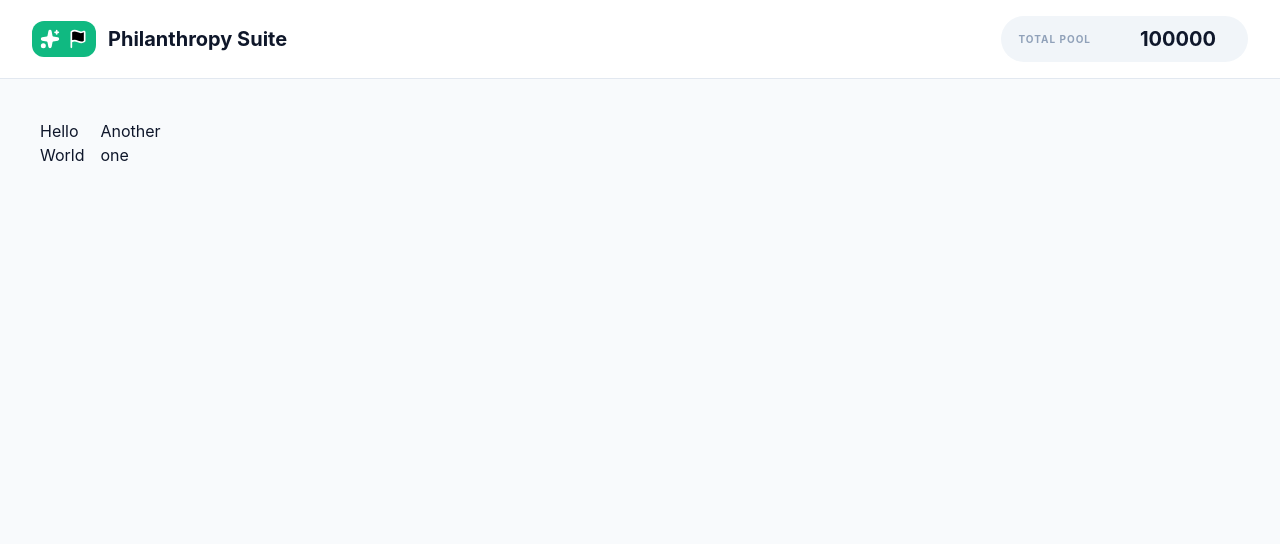
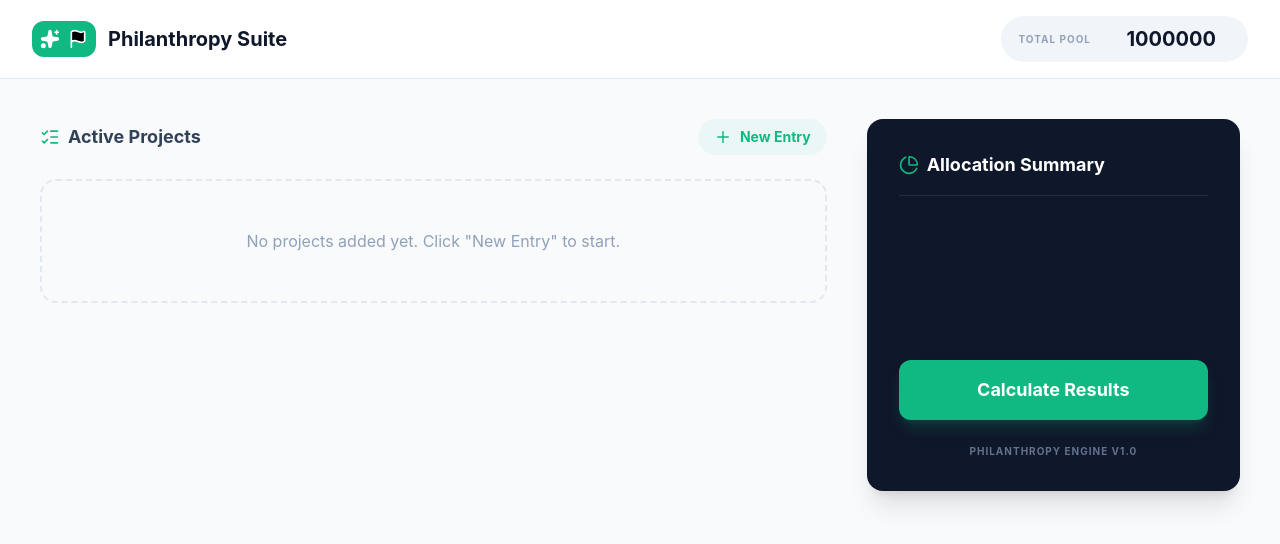
Before and after one commit to EccentricTom/philanthropy_suite, a React (Vite) app in the folder frontend/: page / in a window 1280 px wide. Shown: the top 544 px of the page. Built offline with nearby package versions, Linux system fonts and the light colour scheme.

Commit message:
created projectcard component

```diff
--- a/frontend/src/App.tsx
+++ b/frontend/src/App.tsx
@@ -1,22 +1,115 @@
 import { useState } from 'react';
+import { ListChecks, Plus, PieChart } from 'lucide-react';
 import { Header } from './components/Header';
-import "./index.css";
+import { ProjectCard } from './components/ProjectCard';
 
-function App() {
-  const [budget, setBudget] = useState(100000)
+// 1. IMPORT TYPE: Ensures compatibility with 'verbatimModuleSyntax'
+import type { Project } from './types';
 
+export default function App() {
+  // --- STATE ---
+  const [budget, setBudget] = useState(1000000);
+  const [projects, setProjects] = useState<Project[]>([]);
+
+  // --- LOGIC FUNCTIONS ---
+
+  // Adds a new project card to the list
+  const addProject = () => {
+    const newProject: Project = {
+      id: crypto.randomUUID(),
+      name: '',
+      impact: 50,
+      urgency: 50
+    };
+    setProjects([...projects, newProject]);
+  };
+
+  // Updates specific fields (name, impact, urgency) for a specific ID
+  const updateProject = (id: string, field: keyof Project, value: string | number) => {
+    setProjects(
+      projects.map((p) => (p.id === id ? { ...p, [field]: value } : p))
+    );
+  };
+
+  // Removes a project from the list
+  const deleteProject = (id: string) => {
+    setProjects(projects.filter((p) => p.id !== id));
+  };
+
+  // --- RENDER ---
   return (
     <div className="app-container">
-      <Header budget={budget}> setBudget={setBudget}</Header>
+      {/* Our Modular Header */}
+      <Header budget={budget} setBudget={setBudget} />
 
       <main className="main-layout">
-        <div className='flex gap-4 col-size-4'>
-            <h1 className="text-bold">Hello World</h1>
-            <h3 className="text-size-xl"> Another one</h3>
-        </div>
+
+        {/* Left Column: Project List */}
+        <section className="lg:col-span-8 w-full space-y-6">
+          <div className="flex justify-between items-center mb-6">
+            <h2 className="flex items-center gap-2 text-lg font-bold text-slate-700">
+              <ListChecks className="text-brand-primary" size={20} />
+              Active Projects
+            </h2>
+            <button
+              onClick={addProject}
+              className="btn-interactive btn-ghost-style"
+            >
+              <Plus size={18} /> New Entry
+            </button>
+          </div>
+
+          <div className="space-y-4">
+            {projects.length === 0 ? (
+              <div className="text-center py-12 border-2 border-dashed border-slate-200 rounded-dashboard">
+                <p className="text-slate-400">No projects added yet. Click "New Entry" to start.</p>
+              </div>
+            ) : (
+              projects.map((project) => (
+                <ProjectCard
+                  key={project.id}
+                  project={project}
+                  onUpdate={updateProject}
+                  onDelete={deleteProject}
+                />
+              ))
+            )}
+          </div>
+        </section>
+
+        {/* Right Column: Results Panel (Summary) */}
+        <aside className="sidebar-container lg:col-span-4 w-full">
+          <div className="panel-summary">
+            <h2 className="flex items-center gap-2 text-lg font-bold mb-8 border-b border-white/10 pb-4">
+              <PieChart className="text-brand-primary" size={20} />
+              Allocation Summary
+            </h2>
+
+            <div className="space-y-4 min-h-[100px]">
+              {projects.map((p) => (
+                <div key={p.id} className="summary-row">
+                  <span className="text-slate-400 truncate max-w-[150px]">
+                    {p.name || "Untitled Project"}
+                  </span>
+                  <div className="text-right">
+                    <p className="summary-amount">$0</p>
+                    <span className="summary-percent">0%</span>
+                  </div>
+                </div>
+              ))}
+            </div>
+
+            <button className="btn-interactive btn-primary-style w-full mt-8">
+              Calculate Results
+            </button>
+
+            <p className="text-center text-slate-500 text-[10px] mt-6 uppercase tracking-widest font-bold">
+              Philanthropy Engine v1.0
+            </p>
+          </div>
+        </aside>
+
       </main>
     </div>
   );
 }
-
-export default App;
--- /dev/null
+++ b/frontend/src/components/ProjectCard.tsx
@@ -0,0 +1,42 @@
+// src/components/ProjectCard.tsx
+import { Trash2 } from 'lucide-react';
+import type { Project } from '../types'; // Import the type we created
+
+interface ProjectCardProps {
+  project: Project;
+  onUpdate: (id: string, field: keyof Project, value: string | number) => void;
+  onDelete: (id: string) => void;
+}
+
+export function ProjectCard({ project, onUpdate, onDelete }: ProjectCardProps) {
+  return (
+    <div className="card-project">
+      <div className="flex justify-between items-start gap-4">
+        <input
+          value={project.name}
+          onChange={(e) => onUpdate(project.id, 'name', e.target.value)}
+          placeholder="Project name..."
+          className="text-xl font-semibold outline-none w-full border-b border-transparent focus:border-slate-100"
+        />
+        <button
+          onClick={() => onDelete(project.id)}
+          className="btn-interactive text-slate-300 hover:text-red-400 transition-colors"
+        >
+          <Trash2 size={18} />
+        </button>
+      </div>
+
+      {/* Visual placeholder for the sliders we'll build next */}
+      <div className="mt-4 grid grid-cols-2 gap-4 border-t border-slate-50 pt-4">
+        <div className="space-y-1">
+          <label className="text-[10px] font-bold text-slate-400 uppercase">Impact</label>
+          <div className="h-2 bg-slate-100 rounded-full w-full"></div>
+        </div>
+        <div className="space-y-1">
+          <label className="text-[10px] font-bold text-slate-400 uppercase">Urgency</label>
+          <div className="h-2 bg-slate-100 rounded-full w-full"></div>
+        </div>
+      </div>
+    </div>
+  );
+}
--- a/frontend/src/components/testcomponent.tsx
+++ /dev/null
@@ -1,8 +0,0 @@
-export function testComponent() {
-    return(
-        <div>
-            <h1 className="text-bold">Hello World</h1>
-            <h3 className="text-size-xl"> Another one</h3>
-        </div>
-    );
-}
--- /dev/null
+++ b/frontend/src/types.ts
@@ -0,0 +1,7 @@
+// This file only contains data definitions
+export interface Project {
+  id: string;
+  name: string;
+  impact: number;
+  urgency: number;
+}
```
